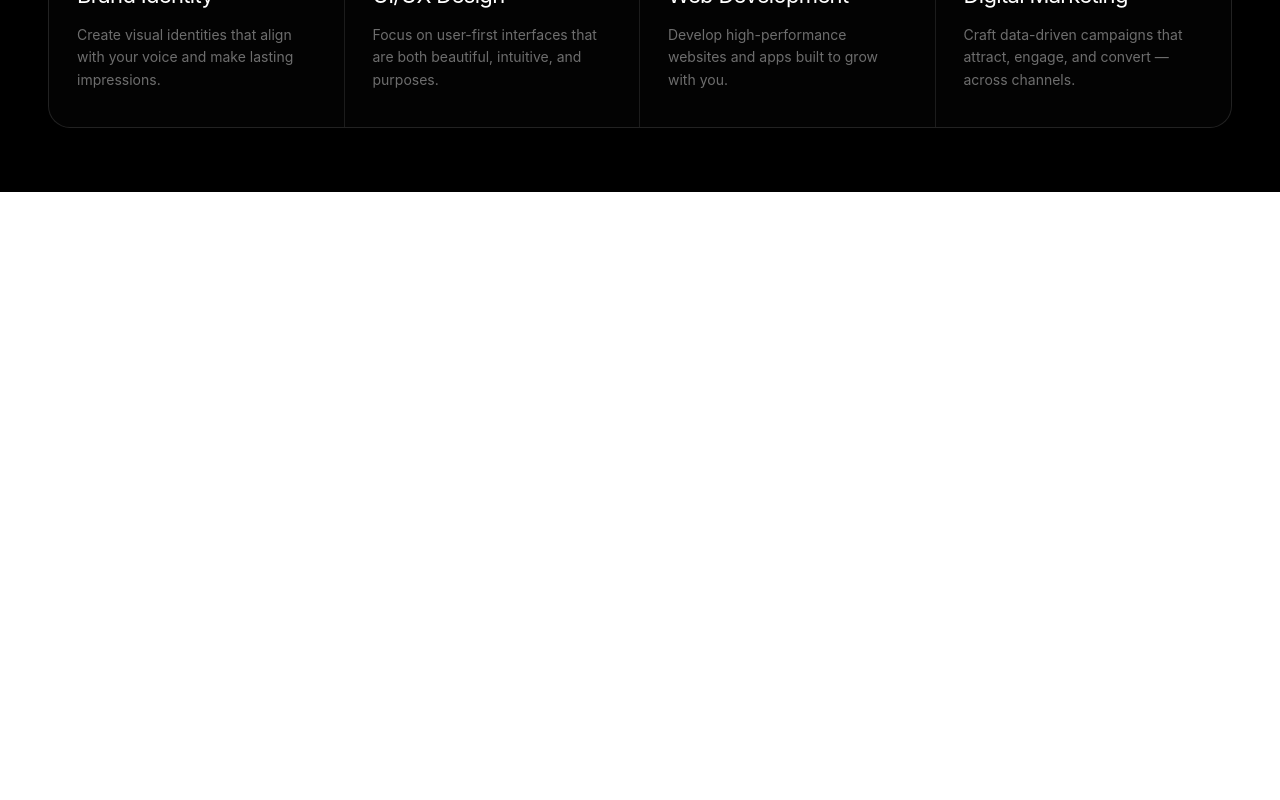
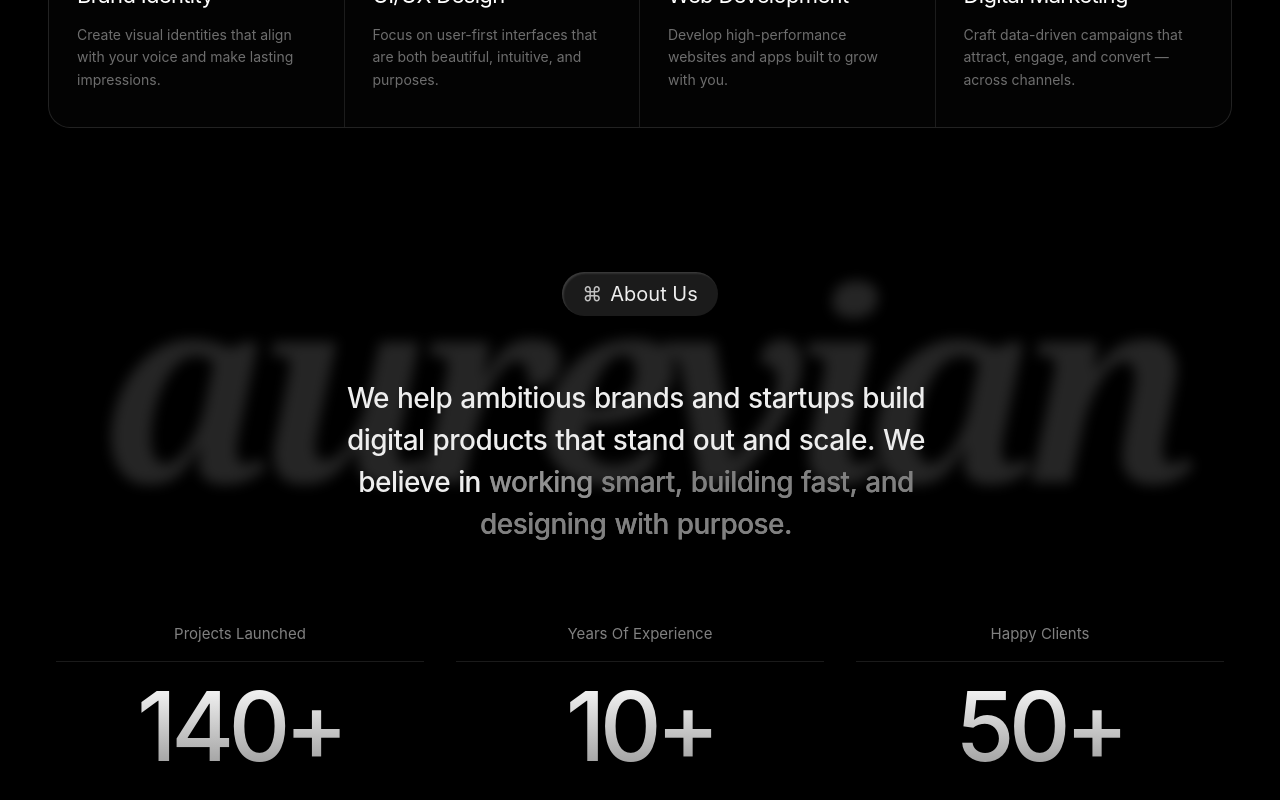
Before and after one commit to Takmim00/Aurevian, a React (Vite) app: page / in a window 1280 px wide. Shown: the part 1310-2110 px from the top of the page. Before the commit the page ends 1502 px from the top, so only its background shows below. Built offline with nearby package versions, Linux system fonts and the light colour scheme.

Commit message:
about us section added

```diff
--- a/package.json
+++ b/package.json
@@ -11,6 +11,7 @@
   },
   "dependencies": {
     "@tailwindcss/vite": "^4.2.2",
+    "framer-motion": "^12.38.0",
     "lucide-react": "^1.7.0",
     "react": "^19.2.4",
     "react-dom": "^19.2.4",
--- /dev/null
+++ b/src/components/About.jsx
@@ -0,0 +1,236 @@
+import { animate, motion, useScroll, useTransform } from "framer-motion";
+import { useEffect, useRef, useState } from "react";
+
+const words = [
+  "We",
+  "help",
+  "ambitious",
+  "brands",
+  "and",
+  "startups",
+  "build",
+  "digital",
+  "products",
+  "that",
+  "stand",
+  "out",
+  "and",
+  "scale.",
+  "We",
+  "believe",
+  "in",
+  "working",
+  "smart,",
+  "building",
+  "fast,",
+  "and",
+  "designing",
+  "with",
+  "purpose.",
+];
+
+const fixedWhiteCount = 16;
+
+const stats = [
+  { label: "Projects Launched", value: 140, suffix: "+" },
+  { label: "Years Of Experience", value: 10, suffix: "+" },
+  { label: "Happy Clients", value: 50, suffix: "+" },
+];
+
+function AboutBadge() {
+  return (
+    <motion.div
+      initial={{ opacity: 0, y: 18 }}
+      whileInView={{ opacity: 1, y: 0 }}
+      viewport={{ once: true, amount: 0.7 }}
+      transition={{ duration: 0.6 }}
+      className="mb-15 inline-flex items-center gap-2 rounded-full bg-[#1b1b1b] px-5 py-2 text-xl text-[#eeeeee] shadow-[inset_1.5px_1.5px_2px_rgba(255,255,255,0.15)]"
+    >
+      <span className="opacity-80">⌘</span>
+      <span>About Us</span>
+    </motion.div>
+  );
+}
+
+function BackgroundWord() {
+  const bgRef = useRef(null);
+
+  const { scrollYProgress } = useScroll({
+    target: bgRef,
+    offset: ["start 0.95", "end 0.25"],
+  });
+
+  const scale = useTransform(scrollYProgress, [0, 1], [0.82, 1.08]);
+  const opacity = useTransform(scrollYProgress, [0, 1], [0.08, 0.40]);
+  const blurValue = useTransform(scrollYProgress, [0, 1], [8, 4]);
+  const filter = useTransform(blurValue, (v) => `blur(${v}px)`);
+
+  return (
+    <div
+      ref={bgRef}
+      className="pointer-events-none  absolute left-1/2 top-[40%]  -z-10 -translate-x-1/2 -translate-y-1/2"
+    >
+      <motion.h2
+        style={{ scale, opacity, filter }}
+        className="select-none whitespace-nowrap font-serif text-[150px] font-semibold italic leading-none tracking-[-0.07em] text-white md:text-[220px] lg:text-[300px] "
+      >
+        aurevian
+      </motion.h2>
+    </div>
+  );
+}
+
+function RevealWord({ children, progress, range, alwaysWhite = false }) {
+  const color = useTransform(
+    progress,
+    range,
+    alwaysWhite
+      ? ["rgb(238,238,238)", "rgb(238,238,238)"]
+      : ["rgb(128,128,128)", "rgb(238,238,238)"],
+  );
+
+  return (
+    <span className="relative mr-2 mt-1 inline-block">
+      {!alwaysWhite && (
+        <span className="absolute left-0 top-0 text-[#808080]">{children}</span>
+      )}
+      <motion.span style={{ color }} className="relative">
+        {children}
+      </motion.span>
+    </span>
+  );
+}
+
+function RevealParagraph() {
+  const containerRef = useRef(null);
+
+  const { scrollYProgress } = useScroll({
+    target: containerRef,
+    offset: ["start 0.85", "end 0.35"],
+  });
+
+  const animatedCount = words.length - fixedWhiteCount;
+
+  return (
+    <div ref={containerRef} className="mx-auto max-w-150">
+      <p className="flex flex-wrap justify-center text-center text-[22px] font-medium leading-[1.45] tracking-[-0.02em] md:text-[24px] md:leading-[1.35] lg:text-[28px]">
+        {words.map((word, i) => {
+          const alwaysWhite = i < fixedWhiteCount;
+          const animatedIndex = i - fixedWhiteCount;
+          const start = animatedIndex / animatedCount;
+          const end = (animatedIndex + 1) / animatedCount;
+
+          return (
+            <RevealWord
+              key={`${word}-${i}`}
+              progress={scrollYProgress}
+              range={[Math.max(0, start), Math.max(0.001, end)]}
+              alwaysWhite={alwaysWhite}
+            >
+              {word}
+            </RevealWord>
+          );
+        })}
+      </p>
+    </div>
+  );
+}
+
+function CountUp({ to, suffix = "" }) {
+  const ref = useRef(null);
+  const [display, setDisplay] = useState(0);
+
+  useEffect(() => {
+    const node = ref.current;
+    if (!node) return;
+
+    let hasAnimated = false;
+    let controls;
+
+    const observer = new IntersectionObserver(
+      ([entry]) => {
+        if (entry.isIntersecting && !hasAnimated) {
+          hasAnimated = true;
+
+          controls = animate(0, to, {
+            duration: 1.8,
+            ease: [0.22, 1, 0.36, 1],
+            onUpdate(latest) {
+              setDisplay(Math.floor(latest));
+            },
+          });
+
+          observer.disconnect();
+        }
+      },
+      { threshold: 0.5 },
+    );
+
+    observer.observe(node);
+
+    return () => {
+      observer.disconnect();
+      controls?.stop();
+    };
+  }, [to]);
+
+  return (
+    <span ref={ref}>
+      {display}
+      {suffix}
+    </span>
+  );
+}
+
+function StatCard({ label, value, suffix, index }) {
+  return (
+    <motion.div
+      initial={{ opacity: 0, y: 22 }}
+      whileInView={{ opacity: 1, y: 0 }}
+      viewport={{ once: true, amount: 0.5 }}
+      transition={{ duration: 0.6, delay: index * 0.12 }}
+      className="text-center"
+    >
+      <div className="mb-4 border-b border-white/10 pb-4">
+        <p className="text-sm text-[#808080] md:text-[15px]">{label}</p>
+      </div>
+
+      <h3 className="bg-linear-to-b from-white to-[#999999] bg-clip-text text-[52px] font-medium leading-none tracking-[-0.06em] text-transparent md:text-[72px] lg:text-[96px]">
+        <CountUp to={value} suffix={suffix} />
+      </h3>
+    </motion.div>
+  );
+}
+
+export default function About() {
+  return (
+    <section
+      id="about"
+      className="relative overflow-hidden bg-black px-4 py-20 text-white md:px-8 lg:px-10 xl:px-14"
+    >
+      <div className="pointer-events-none absolute inset-0 opacity-[0.05]">
+        <div className="absolute inset-0 bg-[radial-gradient(circle_at_center,rgba(255,255,255,0.12)_1px,transparent_1px)] [bg-size-22px_22px]" />
+      </div>
+
+      <div className="relative z-10 mx-auto max-w-360">
+        <div className="relative mx-auto flex max-w-245 flex-col items-center text-center">
+          <AboutBadge />
+          <BackgroundWord />
+          <RevealParagraph />
+        </div>
+
+        <div className="mt-16 grid grid-cols-1 gap-10 md:mt-20 md:grid-cols-3 md:gap-8">
+          {stats.map((stat, index) => (
+            <StatCard
+              key={stat.label}
+              label={stat.label}
+              value={stat.value}
+              suffix={stat.suffix}
+              index={index}
+            />
+          ))}
+        </div>
+      </div>
+    </section>
+  );
+}
--- a/src/index.css
+++ b/src/index.css
@@ -111,25 +111,7 @@ body {
   font-family: Inter, ui-sans-serif, system-ui, -apple-system, BlinkMacSystemFont, "Segoe UI", sans-serif;
 }
 
-.water-image-3d {
-  position: absolute;
-  inset: -5%;
-  background-image: url("/hero-wave.png");
-  background-size: cover;
-  background-position: center;
-  filter: url(#waterDistortion);
-  transform: scale(1.08);
-  animation: slowFloat 20s ease-in-out infinite;
-  opacity: 0.85;
-}
 
-.water-overlay-3d {
-  position: absolute;
-  inset: 0;
-  background:
-    linear-gradient(to bottom, rgba(0,0,0,0.2), rgba(0,0,0,0.5)),
-    radial-gradient(circle at center, transparent 40%, rgba(0,0,0,0.3));
-}
 
 /* slow camera drift */
 @keyframes slowFloat {
--- a/src/pages/Home.jsx
+++ b/src/pages/Home.jsx
@@ -1,12 +1,14 @@
 import React from 'react';
 import Hero from '../components/Hero';
 import Services from '../components/Services';
+import About from '../components/About';
 
 const Home = () => {
     return (
         <div>
             <Hero/>
             <Services/>
+            <About/>
         </div>
     );
 };
```
Also changed, not shown: 1 other file (tests, documents, lock files or other folders).
